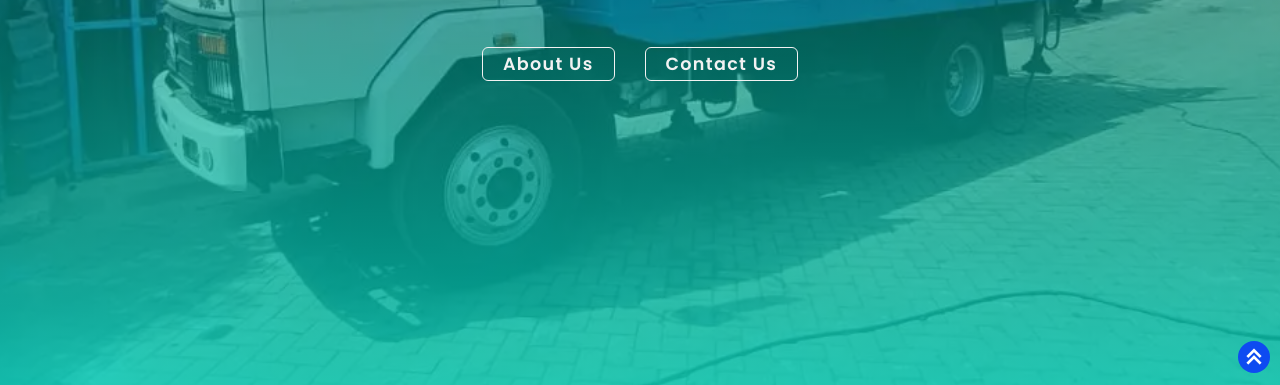
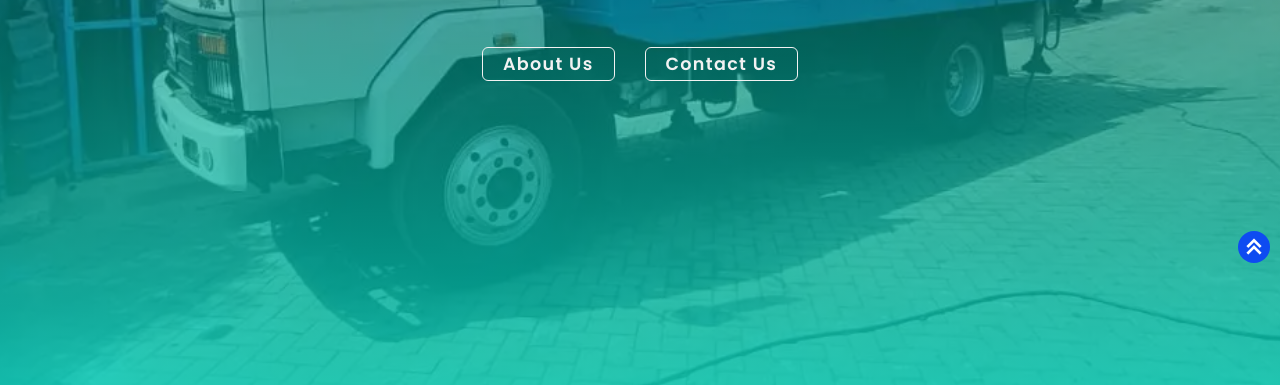
Before and after one commit to Abel-Ronoh/BETA, a plain HTML site: page index.html in a window 1280 px wide. Shown: the part 412-797 px from the top of the page. Drawn offline with nearby package versions, Linux system fonts and the light colour scheme; a web font is replaced by a local one.

Commit message:
raised the position of the scroll to top button

```diff
--- a/styles/about.css
+++ b/styles/about.css
@@ -681,7 +681,7 @@ nav .follow-links a:nth-child(5){
 /* Scroll Up Section */
 #scrollUp{
     position: fixed;
-    bottom: 10px;
+    bottom: 120px;
     right: 10px;
 }
 #scrollUp i{
--- a/styles/contact.css
+++ b/styles/contact.css
@@ -606,7 +606,7 @@ nav .follow-links a:nth-child(5){
 /* Scroll Up Section */
 #scrollUp{
     position: fixed;
-    bottom: 10px;
+    bottom: 120px;
     right: 10px;
 }
 #scrollUp i{
--- a/styles/services.css
+++ b/styles/services.css
@@ -560,7 +560,7 @@ nav .follow-links a:nth-child(5){
 /* Scroll Up Section */
 #scrollUp{
     position: fixed;
-    bottom: 10px;
+    bottom: 120px;
     right: 10px;
 }
 #scrollUp i{
--- a/styles/style.css
+++ b/styles/style.css
@@ -852,7 +852,7 @@ nav .follow-links a:nth-child(5){
 /* Scroll Up Section */
 #scrollUp{
     position: fixed;
-    bottom: 10px;
+    bottom: 120px;
     right: 10px;
 }
 #scrollUp i{
```
